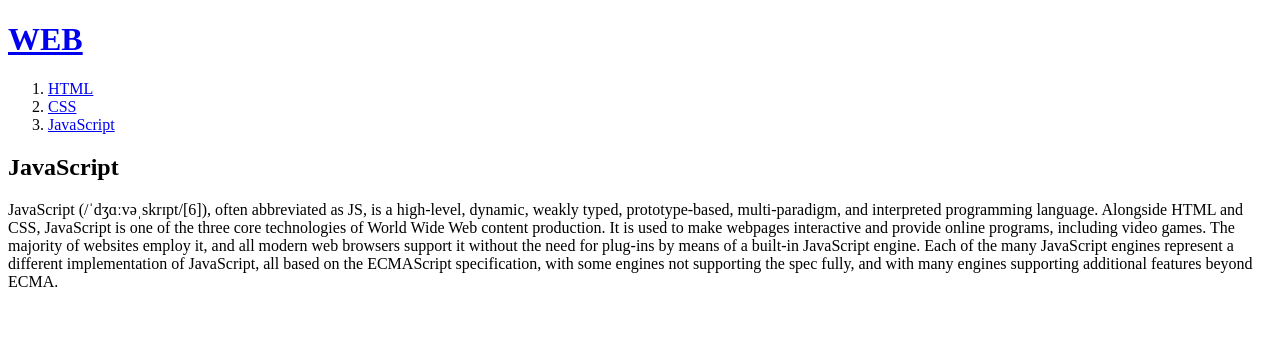
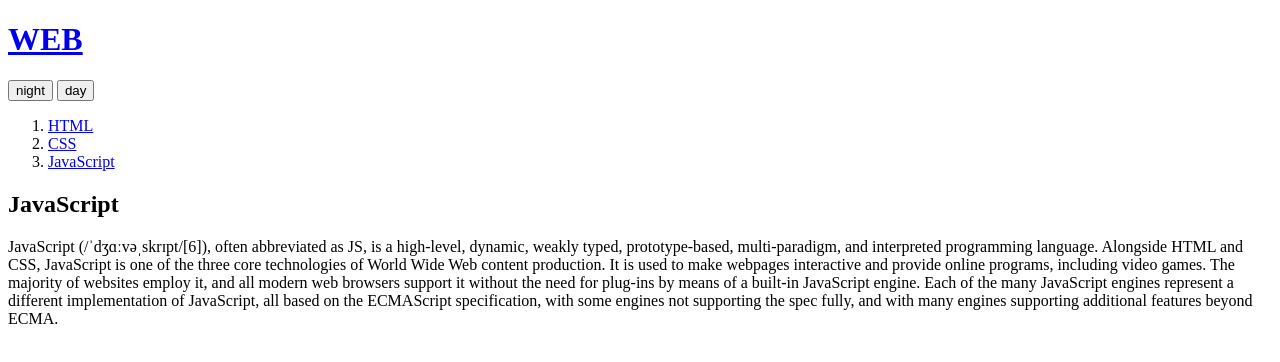
Before and after one commit to LEEKYOOBAEK/Class3_Javascript, a plain HTML site: page 3.html in a window 1280 px wide. Drawn offline with Linux system fonts and the light colour scheme.

Commit message:
night button document.querySelector('body').style.backgroundColor = 'black'

```diff
--- a/3.html
+++ b/3.html
@@ -6,6 +6,13 @@
 </head>
 <body>
   <h1><a href="index.html">WEB</a></h1>
+  <input type="button" value="night" onclick="
+    document.querySelector('body').style.backgroundColor = 'black';
+    document.querySelector('body').style.color = 'white';
+    ">
+  <input type="button" value="day" onclick="
+
+  ">
   <ol>
     <li><a href="1.html">HTML</a></li>
     <li><a href="2.html">CSS</a></li>
```
